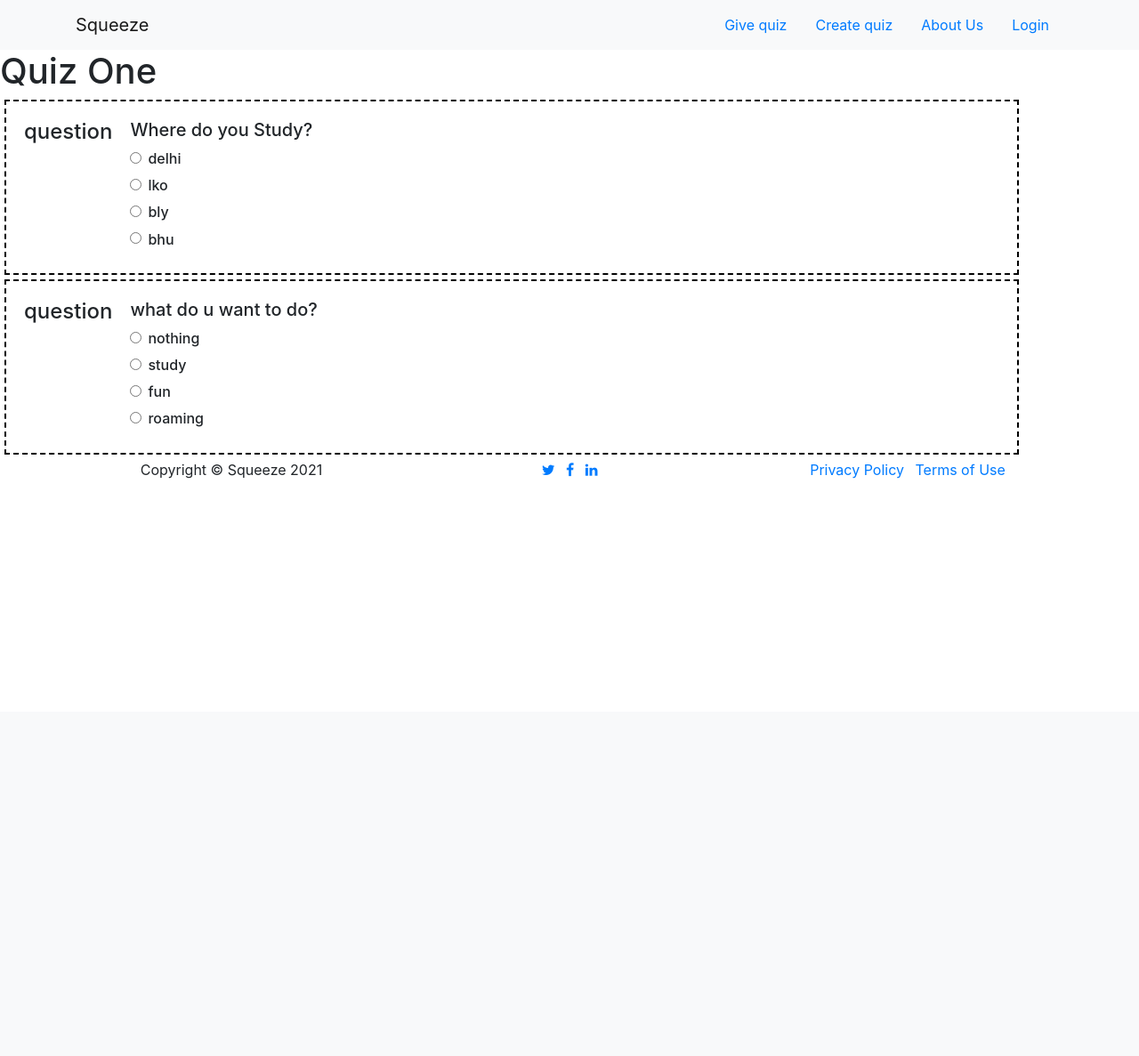
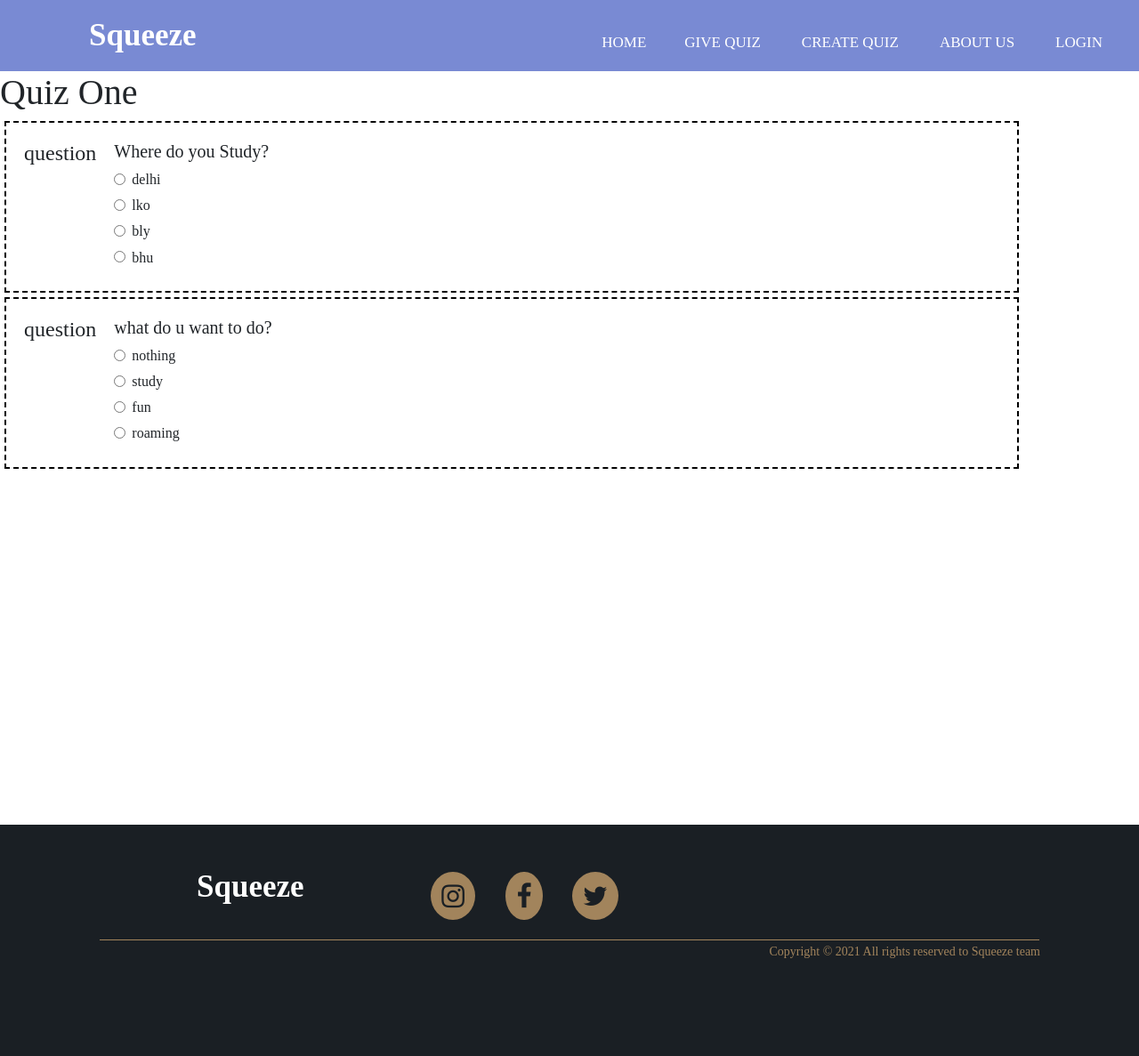
Before and after one commit to Iamgope/Squeeze, a Django app: page /quiz/1/ in a window 1280 px wide. Shown: the whole page at 89% size. Before the commit the page ends 538 px from the top, so only its background shows below. Run offline with Django 3.2, Linux system fonts and the light colour scheme; data comes from the database, SQL or seed files in the repository; some libraries are stand-ins or nearby versions.

Commit message:
changed header and footer

```diff
--- /dev/null
+++ b/quizmakers/static/css/footer.css
@@ -0,0 +1,155 @@
+.site-footer {
+    margin-top: 400px; /* Remove */
+      position: relative;
+      background-color:#1A1F24;
+      width: 100%;
+      bottom: 0;
+  }
+
+  .site-footer .container {
+      max-width: 85%;
+      margin: 0 auto;
+      position: relative;
+      overflow: hidden;
+      padding-top: 20px;
+  }
+
+  .site-footer .container h1 {
+      font-size: 40px;
+  }
+
+  .site-footer .container h2 {
+      font-size: 40px;
+      float: right;
+  }
+
+  .site-footer .grid-container a {
+      color: #A2845C;
+      text-decoration: none;
+      font-size: 15px;
+      line-height: 16.25px;
+  }
+
+  .site-footer .grid-item {
+      padding: 10px;
+      color: #A2845C;
+  }
+
+
+  .site-footer .grid-container .inner-grid-container {
+      display: grid;
+      grid-template-columns: auto auto auto auto;
+      text-align: left;
+  }
+
+  .site-footer .container hr {
+      display: block;
+      height: 1px;
+      border: 0; border-top: 1px solid #A2845C;
+      margin: 1px;
+      padding: 0;
+  }
+
+  .site-footer .container p {
+      font-size: 14px;
+      text-align: right;
+      color: #A2845C;
+      font-weight: 500;
+  }
+
+  .site-footer .container .logo-img {
+      width: 180px;
+      height: 140px;
+      cursor: pointer;
+  }
+
+  .site-footer .grid-container .grid-item .social-buttons {
+      padding-top: 20px;
+  }
+
+  .site-footer .grid-container .grid-item .social-buttons a {
+      display: inline-flex;
+      text-decoration: none;
+      font-size: 30px;
+      width: 60px;
+      height: 60px;
+      color: #1A1F24;
+      justify-content: center;
+      align-items: center;
+      position: relative;
+      margin: 0 8px;
+  }
+  label.logo{
+    color: white;
+    font-size: 35px;
+    line-height: 80px;
+    padding: 0 100px;
+    font-weight: bold;
+  }
+
+  .site-footer .grid-container .grid-item .social-buttons a i{
+      transition: 0.3s ease-in;
+  }
+  .site-footer .grid-container .grid-item .social-buttons a:hover i {
+	background: linear-gradient(45deg,#A2845C,#A2845C);
+
+	transform: scale(1.5);
+}
+
+
+  .circle-icon {
+      background: #A2845C;
+      padding:12px;
+      border-radius: 50%;
+  }
+
+
+
+  /*------------------------------------------------------------------
+  [ Screen Sizes] */
+
+
+  /* Extra small devices (phones, 600px and down) */
+  @media only screen and (max-width: 600px) {
+
+      .site-footer {
+          height: 620px;
+          bottom: 0;
+      }
+
+      .site-footer .grid-container {
+          display: grid;
+          grid-template-columns: 400px;
+      }
+
+      .site-footer .grid-container .inner-grid-container {
+          display: grid;
+          grid-template-columns: auto auto ;
+          text-align: left;
+      }
+
+
+  }
+
+  /*========================================================*/
+
+  /* Large devices (laptops/desktops, 992px and up) */
+  @media only screen and (min-width: 992px) {
+
+      .site-footer {
+          height: 260px;
+          bottom: 0;
+      }
+
+      .site-footer .grid-container {
+          display: grid;
+          grid-template-columns: 350px auto 350px;
+      }
+
+      .site-footer .grid-container .inner-grid-container{
+          display: grid;
+          grid-template-columns: auto auto auto auto;
+          text-align: left;
+      }
+
+  }
--- /dev/null
+++ b/quizmakers/static/css/style.css
@@ -0,0 +1,92 @@
+*{
+    padding: 0;
+    margin: 0;
+    text-decoration: none;
+    list-style: none;
+    box-sizing: border-box;
+  }
+  body{
+    font-family: montserrat;
+  }
+  nav{
+    background: #798ad3;
+    height: 80px;
+    width: 100%;
+  }
+  label.logo{
+    color: white;
+    font-size: 35px;
+    line-height: 80px;
+    padding: 0 100px;
+    font-weight: bold;
+  }
+  nav ul{
+    float: right;
+    margin-right: 20px;
+  }
+  nav ul li{
+    display: inline-block;
+    line-height: 80px;
+    margin: 0 5px;
+  }
+  nav ul li a{
+    color: white;
+    font-size: 17px;
+    padding: 7px 13px;
+    border-radius: 3px;
+    text-transform: uppercase;
+  }
+
+  .checkbtn{
+    font-size: 30px;
+    color: white;
+    float: right;
+    line-height: 80px;
+    margin-right: 40px;
+    cursor: pointer;
+    display: none;
+  }
+  #check{
+    display: none;
+  }
+  @media (max-width: 952px){
+    label.logo{
+      font-size: 30px;
+      padding-left: 50px;
+    }
+    nav ul li a{
+      font-size: 16px;
+    }
+  }
+  @media (max-width: 858px){
+    .checkbtn{
+      display: block;
+    }
+    ul{
+      position: fixed;
+      width: 100%;
+      height: 100vh;
+      background: #2c3e50;
+      top: 80px;
+      left: -100%;
+      text-align: center;
+      transition: all .5s;
+    }
+    nav ul li{
+      display: block;
+      margin: 50px 0;
+      line-height: 30px;
+    }
+    nav ul li a{
+      font-size: 20px;
+    }
+
+    #check:checked ~ ul{
+      left: 0;
+    }
+  }
+  section{
+    background: url(bg1.jpg) no-repeat;
+    background-size: cover;
+    height: calc(100vh - 80px);
+  }
--- a/quizmakers/templates/base.html
+++ b/quizmakers/templates/base.html
@@ -1,3 +1,4 @@
+{% load static%}
 <!DOCTYPE html>
 <html>
 <head>
@@ -8,10 +9,17 @@
 	<link rel="stylesheet" href="https://stackpath.bootstrapcdn.com/font-awesome/4.7.0/css/font-awesome.min.css">
 	<script src="https://ajax.googleapis.com/ajax/libs/jquery/3.2.1/jquery.min.js"></script>
  	<script src="https://maxcdn.bootstrapcdn.com/bootstrap/3.3.7/js/bootstrap.min.js"></script>
+  <script src="https://stackpath.bootstrapcdn.com/font-awesome/4.7.0/css/font-awesome.min.css"></script>
+  <link rel="stylesheet" href="{% static 'css/style.css' %}">
+  <link rel="stylesheet" href="{% static 'css/footer.css' %}">
+
+
 </head>
+<style>
 
+</style>
 <body >
-  <nav class="navbar navbar-expand-lg navbar-light bg-light">
+ <!-- <nav class="navbar navbar-expand-lg navbar-light bg-light">
     <div class="container">
       <a class="navbar-brand" href="{% url 'quizapp:landing' %}">Squeeze</a>
       <button class="navbar-toggler" type="button" data-toggle="collapse" data-target="#navbarSupportedContent" aria-controls="navbarSupportedContent" aria-expanded="false" aria-label="Toggle navigation">
@@ -36,39 +44,49 @@
         </div>
       </div>
     </div>
+  </nav>-->
+  <nav>
+    <input type="checkbox" id="check">
+    <label for="check" class="checkbtn">
+      <i class="fa fa-bars"></i>
+    </label>
+    <label class="logo">Squeeze</label>
+    <ul>
+      <li class="nav-item "><a class="active" href="">Home</a></li>
+      <li class="nav-item "><a class="nav-link" href="{% url 'quizapp:quiz' %}">Give quiz</a></li>
+      <li class="nav-item"><a class="nav-link" href="{% url 'quizapp:create' %}">Create quiz</a></li>
+      <li class="nav-item "><a class="nav-link" href="#">About Us</a></li>
+      <li class="nav-item "> <a class="nav-link" href="#">Login</a></li>
+    </ul>
   </nav>
-
     {% block content %}
     {% endblock %}
 
-	<footer style="text-align: center; max-height: 80px;">
+	<!-- Site footer -->
+	<footer class="site-footer">
+		<div class = "container">
 
-      <div class="container">
-        <div class="row">
-          <div class="col-md-4">
-            <span class="copyright">Copyright&nbsp;© Squeeze 2021</span>
-          </div>
-          <div class="col-md-4">
-            <ul class="list-inline social-buttons">
-              <li class="list-inline-item">
-                <a href="#"><i class="fa fa-twitter"></i></a>
-              </li>
-              <li class="list-inline-item">
-                <a href="#"><i class="fa fa-facebook"></i></a>
-              </li>
-              <li class="list-inline-item">
-                <a href="#"><i class="fa fa-linkedin"></i></a>
-              </li>
-            </ul>
-          </div>
-          <div class="col-md-4">
-            <ul class="list-inline quicklinks">
-              <li class="list-inline-item"><a href="#">Privacy Policy</a></li>
-              <li class="list-inline-item"><a href="#">Terms of Use</a></li>
-            </ul>
-          </div>
+			<div class="grid-container">
+				<div class="grid-item">
+
+          <label class="logo">Squeeze</label>
+
         </div>
-      </div>
+
+				<div class="grid-item">
+					<div class = "social-buttons">
+						<a href= ""><i class=" fa fa-instagram circle-icon"></i></a>
+						<a href= ""><i class="fa fa-facebook circle-icon"></i></a>
+						<a href= ""><i class=" fa fa-twitter circle-icon"></i></a>
+					</div>
+				</div>
+			</div>
+			<hr>
+
+			<p>Copyright © 2021  All rights reserved to Squeeze team</p>
+
+		</div>
+	</footer>
 
 	</footer>
 </body>
--- a/quizmakers/templates/landing.html
+++ b/quizmakers/templates/landing.html
@@ -6,10 +6,9 @@
     <meta http-equiv="X-UA-Compatible" content="IE=edge">
     <meta name="viewport" content="width=device-width, initial-scale=1.0">
     <title>Welcome to Quezee</title>
-    <link rel="stylesheet" href="{% static 'style/1.css' %}">
+    <link rel="stylesheet" href="{% static 'css/1.css' %}">
 </head>
-<body style="background-image: url('{% static 'images/land.jpeg' %}');">
-    <section >
+<body style="background-image: url('{% static 'images/land.jpeg' %}');">    <section >
         <div class="single-slide-item slide-1 landing-page">
         <div class="container">
             <div class="row">
--- a/quizmakers/templates/quiz_detail.html
+++ b/quizmakers/templates/quiz_detail.html
@@ -1,5 +1,5 @@
 {% extends 'base.html' %}
-
+{% load static %}
 {%block content %}
 <h1>{{quiz.name}}</h1>
 
```
Also changed, not shown: quizmakers/static/style/style.css (deleted, +0 -13 lines), quizmakers/quizapp/forms.py (added), quizmakers/static/css/1.css (renamed from quizmakers/static/style/1.css).
